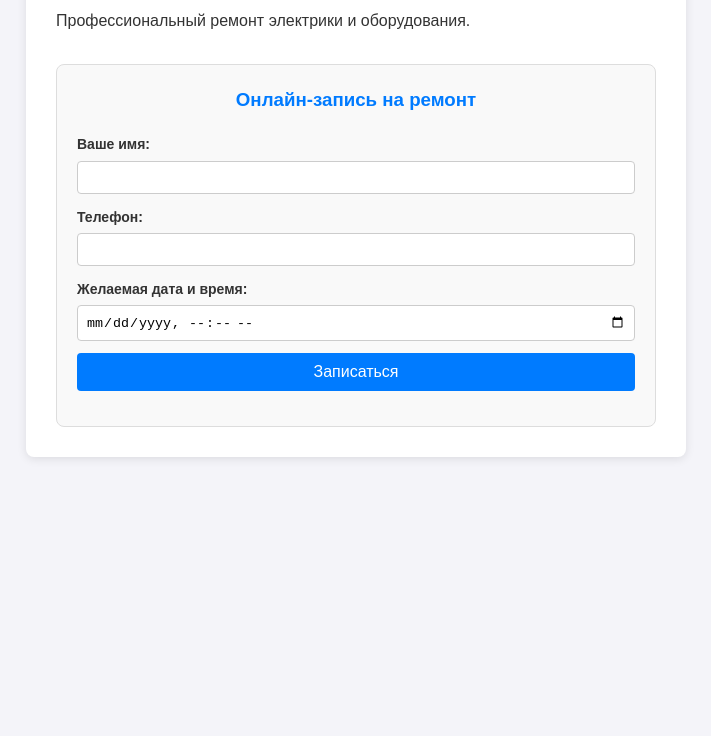
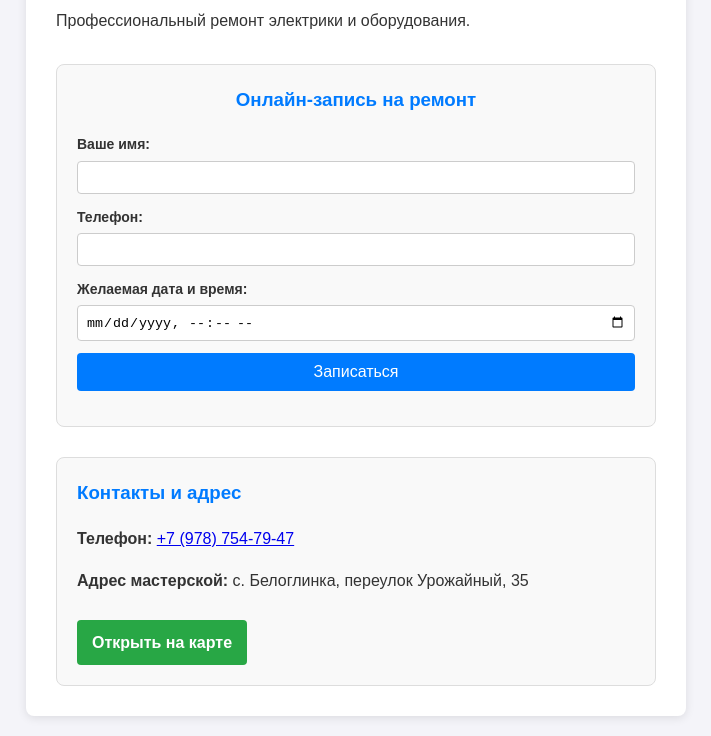
Before and after one commit to aroslavkovalenko779-droid/electrik82, a plain HTML site: page index.html in a window 1280 px wide. Shown: the part 136-872 px from the top of the page, without its empty margins (284-995 px from the left). Before the commit the page ends 800 px from the top, so only its background shows below. Drawn offline with Linux system fonts and the light colour scheme.

Commit message:
Update index.html

```diff
--- a/index.html
+++ b/index.html
@@ -24,7 +24,7 @@
         h1, h3 {
             color: #007bff;
         }
-        .booking-section {
+        .booking-section, .contacts-section {
             margin-top: 30px;
             padding: 20px;
             background: #f9f9f9;
@@ -66,6 +66,19 @@
             font-weight: bold;
             color: #28a745;
         }
+        .map-btn {
+            display: inline-block;
+            margin-top: 10px;
+            padding: 10px 15px;
+            background: #28a745;
+            color: white;
+            text-decoration: none;
+            border-radius: 4px;
+            font-weight: bold;
+        }
+        .map-btn:hover {
+            background: #218838;
+        }
     </style>
 </head>
 <body>
@@ -94,6 +107,14 @@
             </form>
             <div id="bookingResult"></div>
         </div>
+
+        <!-- Блок контактов и адреса с картой -->
+        <div class="contacts-section">
+            <h3 style="margin-top: 0;">Контакты и адрес</h3>
+            <p><strong>Телефон:</strong> <a href="tel:+79787547947">+7 (978) 754-79-47</a></p>
+            <p><strong>Адрес мастерской:</strong> с. Белоглинка, переулок Урожайный, 35</p>
+            <a href="https://yandex.ru/maps/?text=с.%20Белоглинка%20переулок%20Урожайный%2035" target="_blank" class="map-btn">Открыть на карте</a>
+        </div>
     </div>
 
     <script>
```
